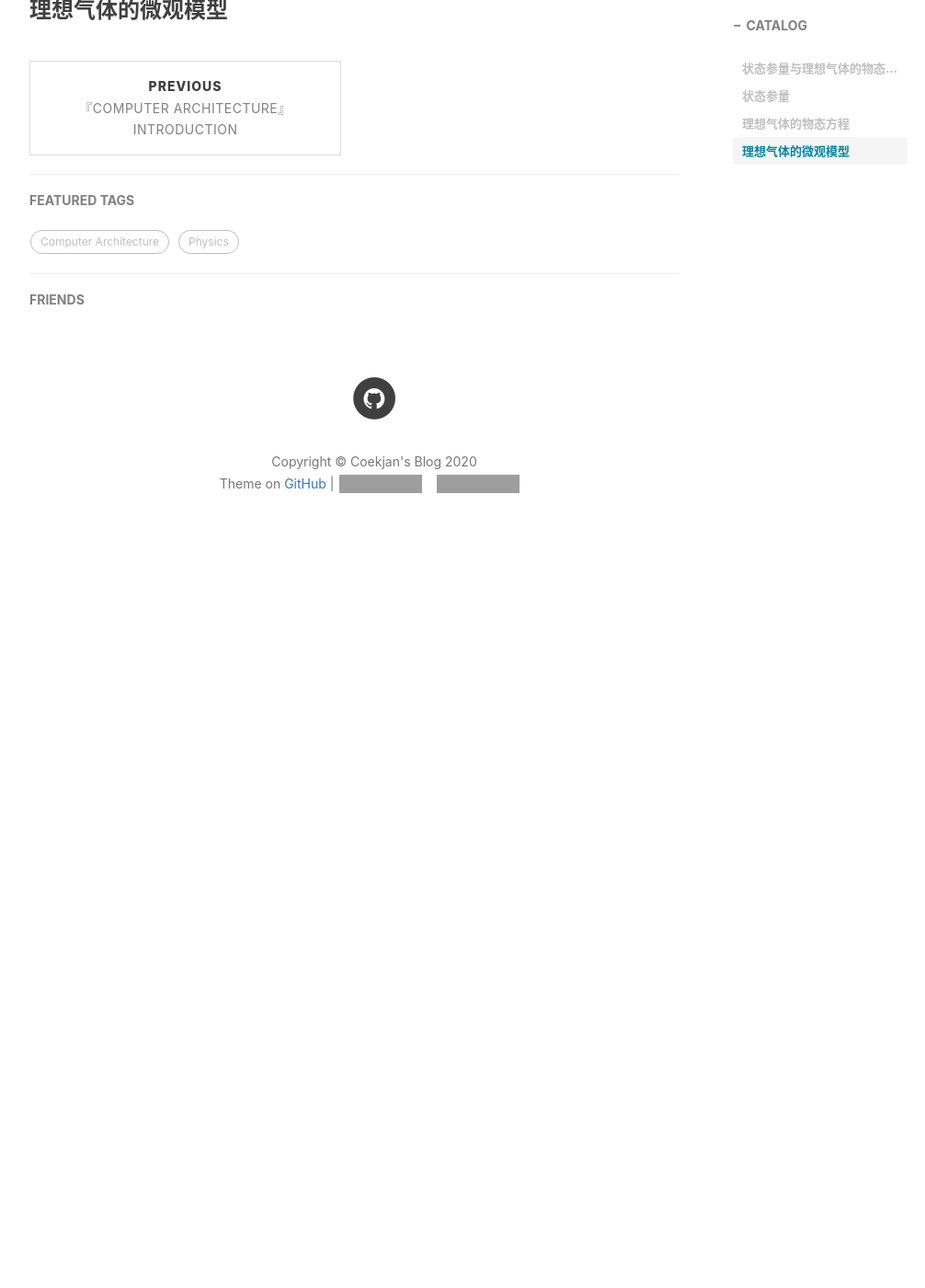
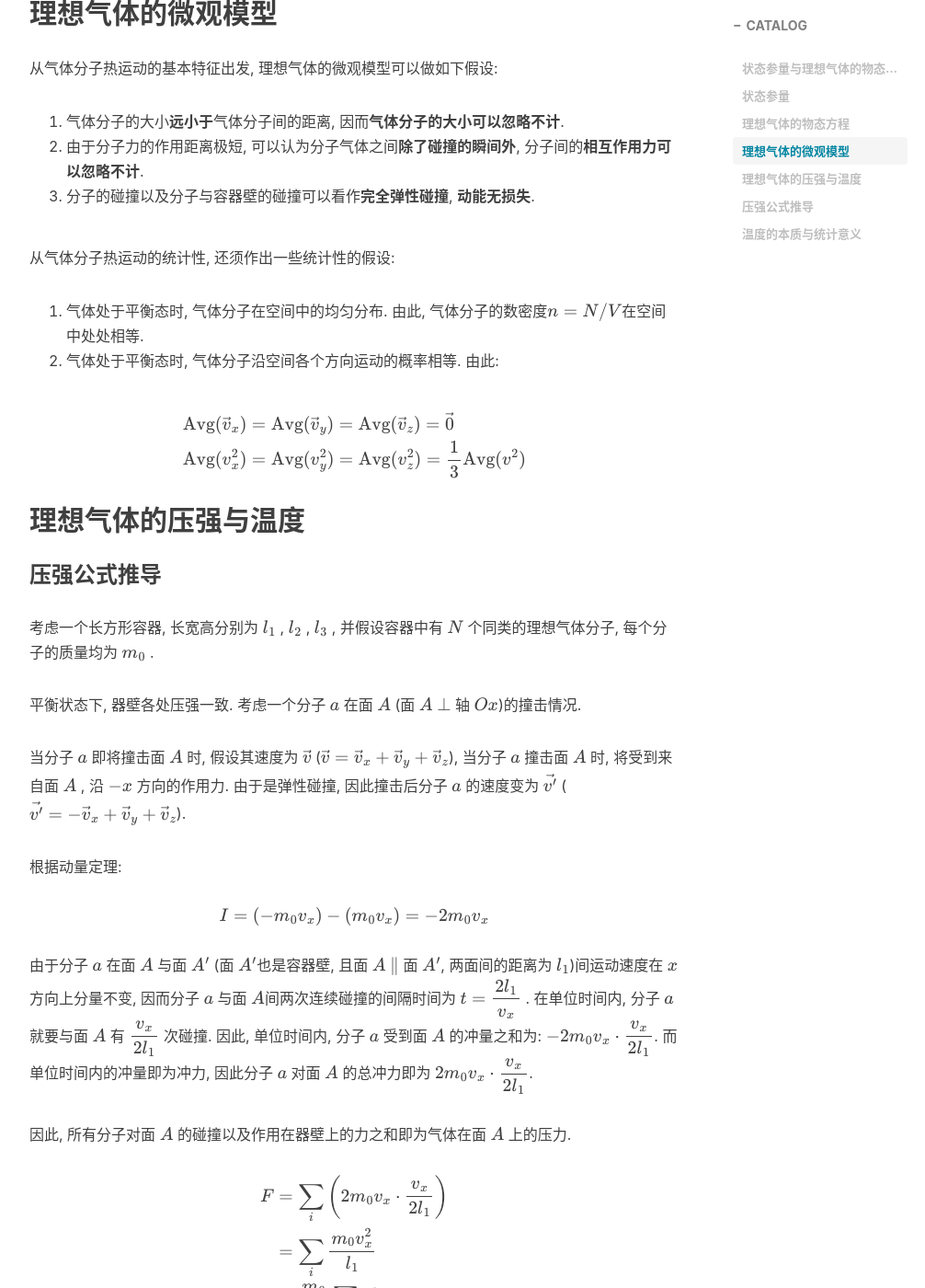
Before and after one commit to Coekjan/coekjan.github.io, a Jekyll site: the page built from _posts/2020-12-27-Gas-Dynamic-Theory.md, in a window 1280 px wide and 1400 px high, scrolled down 1591 px. Shown: the whole window at 92% size, without its empty margins (233-1239 px from the left). Built offline with Jekyll 4.4.1, drawn with Linux system fonts in a browser that asks for light colours; nearby versions of some CDN libraries; comment, search, counter and statistics services are not loaded; before the commit the page ends 2221 px from its top, so only the background shows below that; some of the changed text lies outside the part shown; grey boxes are pictures that could not be loaded.

Commit message:
Update 2020-12-27-Gas-Dynamic-Theory.md

```diff
--- a/_posts/2020-12-27-Gas-Dynamic-Theory.md
+++ b/_posts/2020-12-27-Gas-Dynamic-Theory.md
@@ -40,4 +40,68 @@ $$
 
 式中, $R$ 为普适气体常量, 在国际单位制下, $R = 8.31 \rm J/(mol\cdot K)$
 
-### 理想气体的微观模型
+## 理想气体的微观模型
+
+从气体分子热运动的基本特征出发, 理想气体的微观模型可以做如下假设:
+1. 气体分子的大小**远小于**气体分子间的距离, 因而**气体分子的大小可以忽略不计**.
+2. 由于分子力的作用距离极短, 可以认为分子气体之间**除了碰撞的瞬间外**, 分子间的**相互作用力可以忽略不计**.
+3. 分子的碰撞以及分子与容器壁的碰撞可以看作**完全弹性碰撞**, **动能无损失**.
+
+从气体分子热运动的统计性, 还须作出一些统计性的假设:
+1. 气体处于平衡态时, 气体分子在空间中的均匀分布. 由此, 气体分子的数密度$n=N/V$在空间中处处相等.
+2. 气体处于平衡态时, 气体分子沿空间各个方向运动的概率相等. 由此:
+
+$$
+\begin{aligned}
+    &\operatorname{Avg}(\vec v_x)=
+    \operatorname{Avg}(\vec v_y)=
+    \operatorname{Avg}(\vec v_z)=
+    \vec 0\\
+    &\operatorname{Avg}(v^2_x)=
+    \operatorname{Avg}(v^2_y)=
+    \operatorname{Avg}(v^2_z)=
+    \frac{1}{3}\operatorname{Avg}(v^2)
+\end{aligned}
+$$
+
+## 理想气体的压强与温度
+
+### 压强公式推导
+
+考虑一个长方形容器, 长宽高分别为 $l_1$ , $l_2$ , $l_3$ , 并假设容器中有 $N$ 个同类的理想气体分子, 每个分子的质量均为 $m_0$ .
+
+平衡状态下, 器壁各处压强一致. 考虑一个分子 $a$ 在面 $A$ (面 $A $ $\perp $ 轴 $Ox$)的撞击情况.
+
+当分子 $a$ 即将撞击面 $A$ 时, 假设其速度为 $\vec v$ ($\vec v = \vec v_x + \vec v_y + \vec v_z$), 当分子 $a$ 撞击面 $A$ 时, 将受到来自面 $A$ , 沿 $-x$ 方向的作用力. 由于是弹性碰撞, 因此撞击后分子 $a$ 的速度变为 $\vec{v'}$ ($\vec{v'}= -\vec v_x + \vec v_y + \vec v_z$).
+
+根据动量定理:
+
+$$
+I = (-m_0v_x)-(m_0v_x) = -2m_0v_x
+$$
+
+由于分子 $a$ 在面 $A$ 与面 $A'$ (面 $A'$也是容器壁, 且面 $A$ $\parallel$ 面 $A'$, 两面间的距离为 $l_1$)间运动速度在 $x$ 方向上分量不变, 因而分子 $a$ 与面 $A$间两次连续碰撞的间隔时间为 $\displaystyle t=\frac{2l_1}{v_x}$ . 在单位时间内, 分子 $a$ 就要与面 $A$ 有 $\displaystyle\frac{v_x}{2l_1}$ 次碰撞. 因此, 单位时间内, 分子 $a$ 受到面 $A$ 的冲量之和为: $\displaystyle-2m_0v_x\cdot\frac{v_x}{2l_1}$. 而单位时间内的冲量即为冲力, 因此分子 $a$ 对面 $A$ 的总冲力即为 $\displaystyle2m_0v_x\cdot\frac{v_x}{2l_1}$.
+
+因此, 所有分子对面 $A$ 的碰撞以及作用在器壁上的力之和即为气体在面 $A$ 上的压力.
+
+$$
+\begin{aligned}
+    F&=\sum_i \left( 2m_0v_x\cdot\frac{v_x}{2l_1} \right)\\
+    &=\sum_i \frac{m_0v^2_x}{l_1}\\
+    &=\frac{m_0}{l_1}\sum_i v^2_x\\
+    &=\frac{Nm_0}{l_1}\cdot \operatorname{Avg}(v^2_x)
+\end{aligned}
+$$
+
+按压强的定义:
+
+$$
+\begin{aligned}
+    p&=\frac{F}{l_2l_3}=
+    \frac{Nm_0}{l_1l_2l_3}\cdot \operatorname{Avg}(v^2_x)=
+    \frac{Nm_0}{V}\cdot \operatorname{Avg}(v^2_x)\\
+    \Rightarrow p&\xlongequal{n:=N/V}nm_0\cdot \operatorname{Avg}(v^2_x)
+\end{aligned}
+$$
+
+### 温度的本质与统计意义
```
